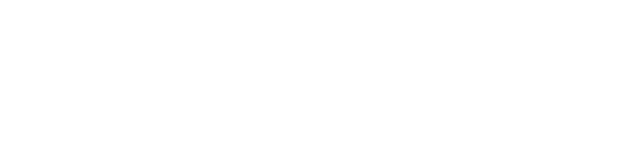
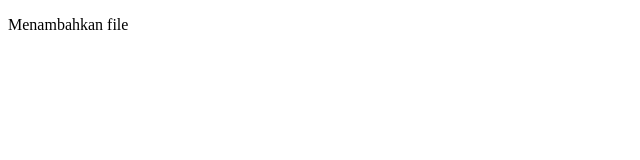
Before and after one commit to theinternetbae/nothing, a plain HTML site: page index.html in a window 1280 px wide. Shown: the whole page, without its empty margins (0-640 px from the left). Drawn offline with Linux system fonts and the light colour scheme.

Commit message:
modified files

```diff
--- a/index.html
+++ b/index.html
@@ -5,6 +5,6 @@
     <title>hello world</title>
 </head>
 <body>
-
+    <p>Menambahkan file</p>
 </body>
 </html>
```
